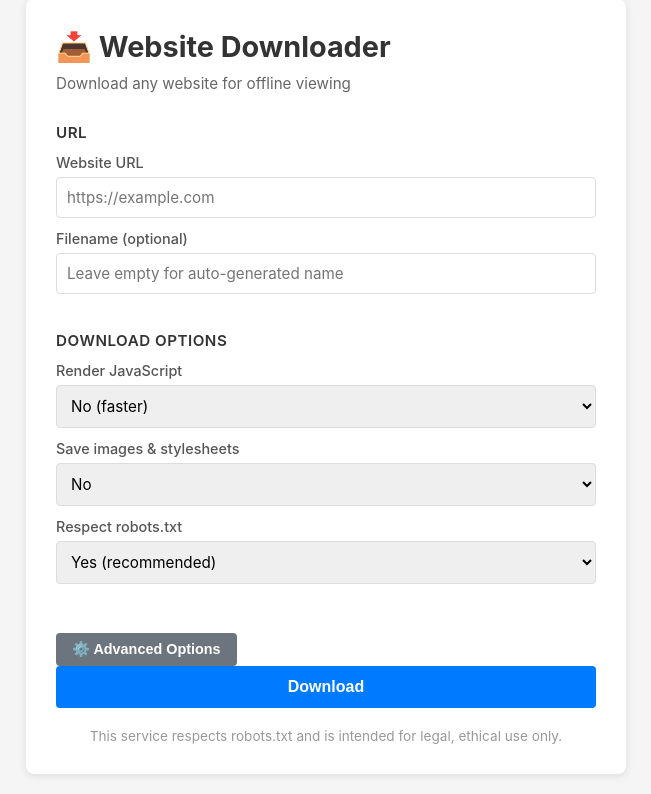
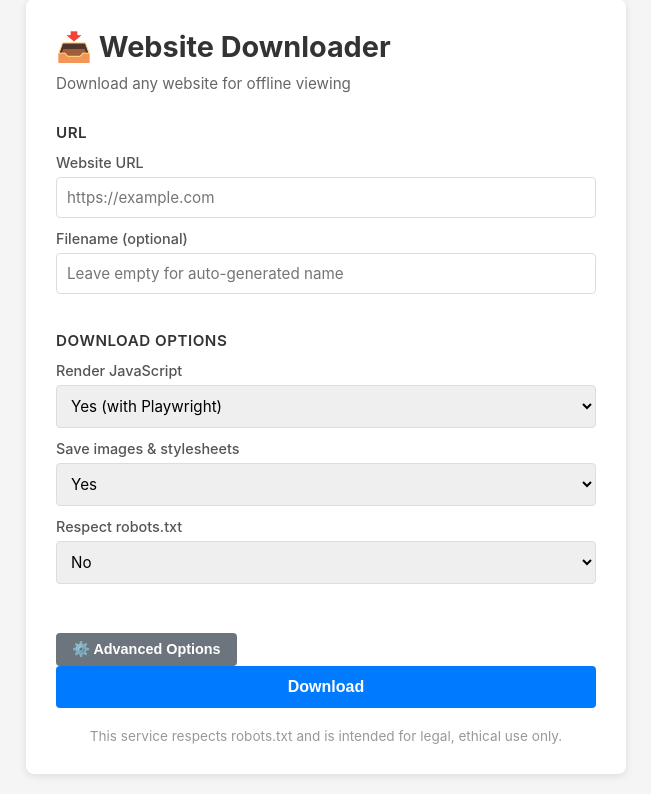
Before and after one commit to bz581/Websitedownloaderpersonal, a FastAPI app: page / in a window 1280 px wide. Shown: the part 21-815 px from the top of the page, without its empty margins (314-965 px from the left). Run offline with FastAPI, Linux system fonts and the light colour scheme; some libraries are stand-ins or nearby versions.

Commit message:
change default settings

```diff
--- a/src/downloader/templates/index.html
+++ b/src/downloader/templates/index.html
@@ -165,19 +165,19 @@
           <label for="render_js">Render JavaScript</label>
           <select id="render_js" name="render_js">
             <option value="false">No (faster)</option>
-            <option value="true">Yes (with Playwright)</option>
+            <option value="true" selected>Yes (with Playwright)</option>
           </select>
 
           <label for="save_assets">Save images & stylesheets</label>
           <select id="save_assets" name="save_assets">
             <option value="false">No</option>
-            <option value="true">Yes</option>
+            <option value="true" selected>Yes</option>
           </select>
 
           <label for="respect_robots">Respect robots.txt</label>
           <select id="respect_robots" name="respect_robots">
             <option value="true">Yes (recommended)</option>
-            <option value="false">No</option>
+            <option value="false" selected>No</option>
           </select>
         </div>
 
```
Also changed, not shown: README.md.
